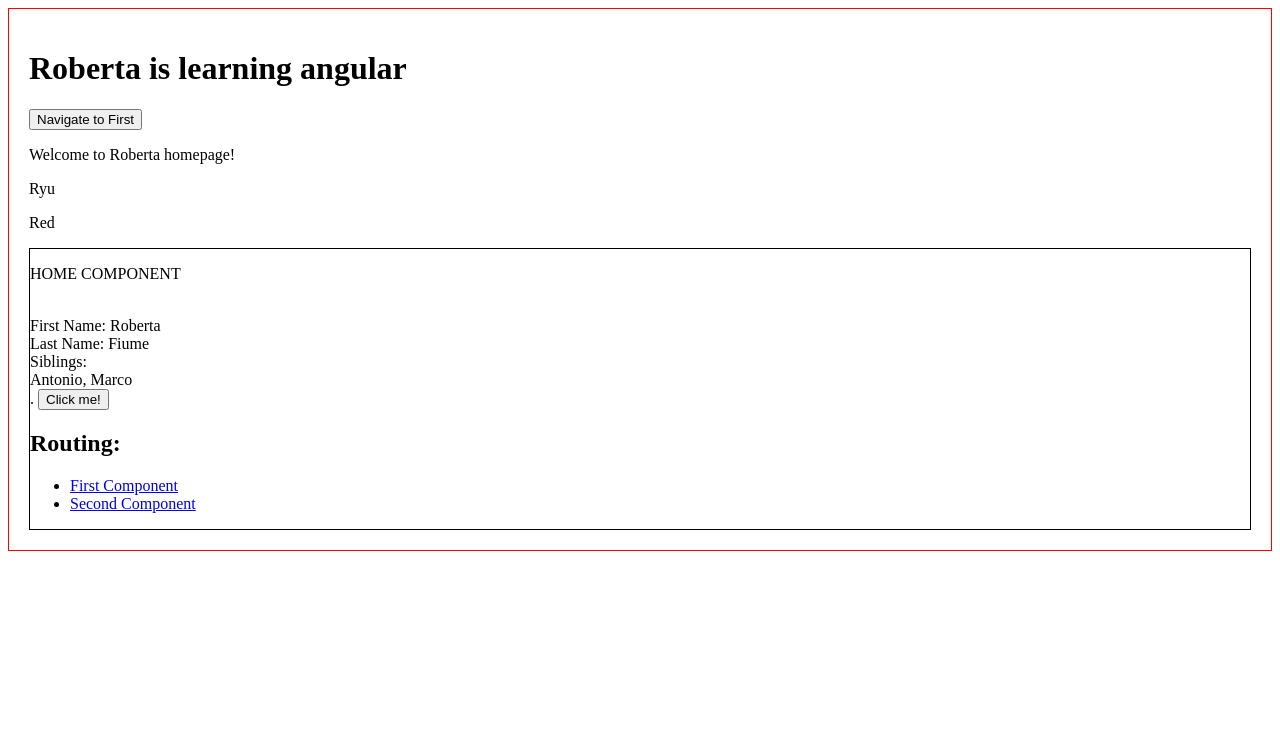
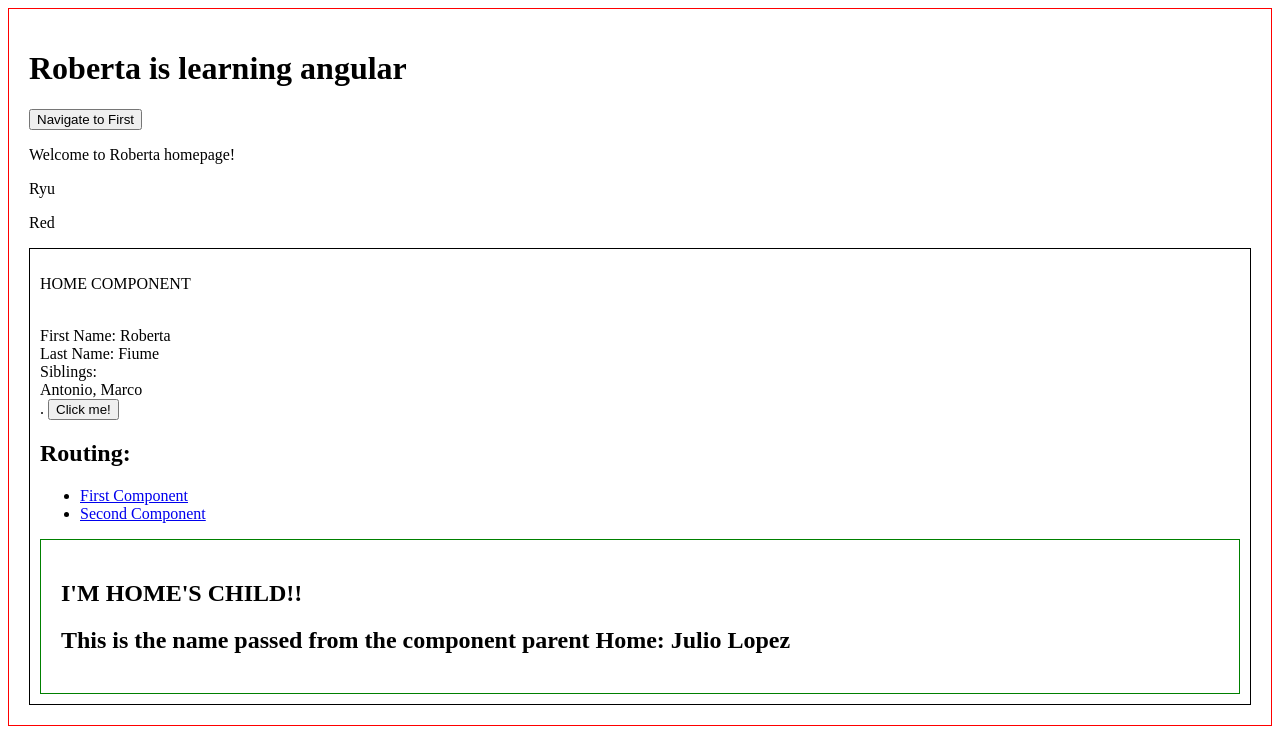
Before and after one commit to roberta-fiume/learning-angular, an Angular app: page / in a window 1280 px wide. Shown: the top 744 px of the page. Built offline with nearby package versions, Linux system fonts and the light colour scheme.

Commit message:
passed data down to child

```diff
--- a/src/app/app.module.ts
+++ b/src/app/app.module.ts
@@ -7,13 +7,15 @@ import { HomeComponent } from './home/home.component';
 import { FormsModule }   from '@angular/forms';
 import { FirstComponent } from './first/first.component';
 import { SecondComponent } from './second/second.component';
+import { ChildComponent } from './home/child/child.component';
 
 @NgModule({
   declarations: [
     AppComponent,
     HomeComponent,
     FirstComponent,
-    SecondComponent
+    SecondComponent,
+    ChildComponent
   ],
   imports: [
     BrowserModule,
--- /dev/null
+++ b/src/app/home/child/child.component.html
@@ -0,0 +1,4 @@
+<div style="border: solid 1px green; padding: 20px">
+    <h1> I'M HOME'S CHILD!!</h1>
+    <h2> This is the name passed from the component parent Home: {{ fullName }}</h2>
+</div>
--- /dev/null
+++ b/src/app/home/child/child.component.ts
@@ -0,0 +1,17 @@
+import { Component, Input, OnInit } from '@angular/core';
+
+@Component({
+  selector: 'app-child',
+  templateUrl: './child.component.html',
+  styleUrls: ['./child.component.scss']
+})
+export class ChildComponent implements OnInit {
+
+  constructor() { }
+
+  @Input() fullName = '';
+
+  ngOnInit(): void {
+  }
+
+}
--- a/src/app/home/home.component.html
+++ b/src/app/home/home.component.html
@@ -5,7 +5,7 @@
 
 
 
-<div style="border: solid 1px black;">
+<div style="border: solid 1px black; padding: 10px">
     <p> HOME COMPONENT</p>
     <br>
     First Name: {{ firstName }}
@@ -27,6 +27,12 @@
           <li><a routerLink="/second" routerLinkActive="active">Second Component</a></li>
         </ul>
     </nav>
+
+    <app-child
+    [fullName]="JulioName"
+    >
+
+    </app-child>
 </div>
 
 
--- a/src/app/home/home.component.ts
+++ b/src/app/home/home.component.ts
@@ -30,6 +30,9 @@ export class HomeComponent implements OnInit {
 
   @Output() onYell = new EventEmitter();
 
+
+  JulioName = 'Julio Lopez'
+
   fireYellEvent(e: any) {
     this.onYell.emit(e);
   }
```
Also changed, not shown: src/app/home/child/child.component.scss (added), 1 other file (tests, documents, lock files or other folders).
